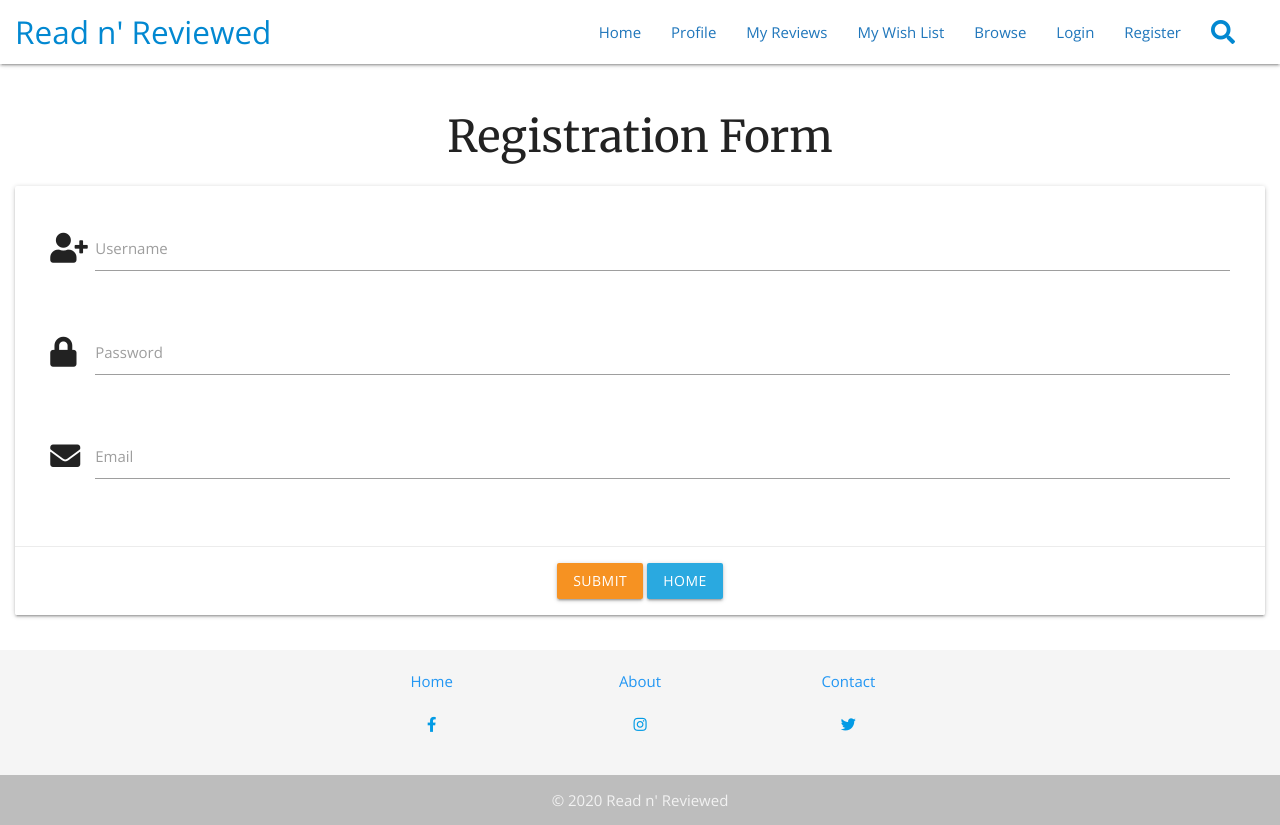
After one commit to nualagr/readnreviewed, a Flask app: page /register in a window 1280 px wide. The commit adds this page. Run offline with Flask 2, Linux system fonts and the light colour scheme; some libraries are stand-ins or nearby versions.

Commit message:
feat: Add register.html template.

```diff
--- a/app.py
+++ b/app.py
@@ -4,6 +4,7 @@ from flask import (
     redirect, request, session, url_for)
 from flask_pymongo import PyMongo
 from bson.objectid import ObjectId
+from werkzeug.security import generate_password_hash, check_password_hash
 if os.path.exists("env.py"):
     import env
 
@@ -29,6 +30,11 @@ def get_books():
     return render_template("index.html", books=books)
 
 
+@app.route("/register")
+def register():
+    return render_template("register.html")
+
+
 if __name__ == "__main__":
     app.run(host=os.environ.get("IP"), port=int(
         os.environ.get("PORT")), debug=True)
--- a/static/css/style.css
+++ b/static/css/style.css
@@ -11,7 +11,7 @@ body {
 
 /* Colours ------------------------------------ */
 .bg-grey-light {
-    background-color: #f8f8f8;
+    background-color: #F8F8F8;
 }
 
 .bg-orange {
@@ -25,6 +25,7 @@ body {
 /* Fonts ------------------------------------- */
 h1, h2, h3, h4, h5 {
     font-family: 'Merriweather', serif;
+    text-align: center;
 }
 
 /* Navbar ------------------------------------- */
@@ -91,7 +92,8 @@ i.profile {
     width: 32px;
 }
 
-.tags-wrapper, .search-tags-wrapper {
+.tags-wrapper,
+.search-tags-wrapper {
     border-bottom: 1px solid rgb(255, 255, 255);
     cursor: text;
     display: inline-block;
@@ -101,7 +103,8 @@ i.profile {
     padding: 0px 0px 0px 30px !important;
 }
 
-.tags-wrapper li, .search-tags-wrapper li {
+.tags-wrapper li,
+.search-tags-wrapper li {
     margin: 0px;
     vertical-align: middle;
 }
--- a/templates/base.html
+++ b/templates/base.html
@@ -33,7 +33,7 @@
                         <li><a href="#">My Wish List</a></li>
                         <li><a href="{{ url_for('get_books') }}">Browse</a></li>
                         <li><a href="#">Login</a></li>
-                        <li><a href="#">Register</a></li>
+                        <li><a href="{{ url_for('register') }}">Register</a></li>
                         <li id="searchbar"><a href="#" class="nav-link button icon"><i class="fas fa-search light-blue-text text-darken-2 left"></i></a></li>
                     </ul>
                     <a href="#searchbar" class="hide-on-large-only right"><i class="fa fa-user light-blue-text text-darken-2 profile" aria-hidden="true"></i></a>
@@ -52,14 +52,15 @@
                 <li><a href="#">My Wish List</a></li>
                 <li><a href="{{ url_for('get_books') }}">Browse</a></li>
                 <li><a href="#">Login</a></li>
-                <li><a href="#">Register</a></li>
+                <li><a href="{{ url_for('register') }}">Register</a></li>
         </ul>
 
         <!-- Search Bar -->
         <div class="header-search-wrapper" style="display: none;">
             <div class="container">
                 <div class="big-search">
-                    <i class="big-search-icon"></i>
+                    <!-- <i class="big-search-icon"></i> -->
+                    <i class="fas fa-search prefix"></i>
                     <form id="searchfrm" name="searchForm"  action="/search" method="get" class="">
                         <ul class="tags-wrapper">
                             <li class="search-field">
@@ -72,8 +73,10 @@
             </div>
         </div>
     </header>
+
     {% block content %}
     {% endblock %}
+
      <!-- Footer component taken from https://materializecss.com/footer.html and modified -->
     <footer class="page-footer grey lighten-4">
         <div class="container">
--- a/templates/browse.html
+++ b/templates/browse.html
@@ -1,5 +1,6 @@
 {% extends "base.html" %}
 {% block content %}
+    <!-- Latest Reviews -->
     <div class="row">
         <div class="col s12">
             <h3 class="center subtitle">Latest Reviews</h3>
--- a/templates/index.html
+++ b/templates/index.html
@@ -7,7 +7,7 @@
             <div class="row">
                 <div class="col s12">
                     <p>Join our community.  Read honest reviews.  Share your recommendations.</p>
-                    <a href="#" class="btn-large btn  orange">Register</a>
+                    <a href="{{ url_for('register') }}" class="btn-large btn  orange">Register</a>
                 </div>
             </div>
     </section>
@@ -71,7 +71,7 @@
                     <p>Read n' Reviewed is a community-lead book recommendation website.  Unaffiliated with any publishing company
                     Read n' Reviewed's mission is to provide our members with a platform where they can share and access honest and
                     revealing reviews making it easier to choose the perfect book to read next.</p>
-                    <a href="#" class="btn-large btn orange">Register</a>
+                    <a href="{{ url_for('register') }}" class="btn-large btn orange">Register</a>
                 </div>
             </div>
     </section>
--- /dev/null
+++ b/templates/register.html
@@ -0,0 +1,41 @@
+{% extends "base.html" %}
+{% block content %}
+    <h3>Registration Form</h3>
+    <!-- Registration Form -->
+    <!-- Card Component copied from https://materializecss.com/cards.html and modified -->
+    <div class="row container">
+        <form method="POST" action="{{ url_for('register') }}">
+            <div class="card white darken-1">
+                <div class="card-content">
+                     <div class="row">
+                        <!-- Form Input Fields copied from https://materializecss.com/text-inputs.html and modified -->
+                        <div class="input-field col s12">
+                        <i class="fas fa-user-plus prefix"></i>
+                        <input id="username" name="username" type="text" class="validate">
+                        <label for="username">Username</label>
+                        </div>
+                    </div>
+                    <div class="row">
+                        <div class="input-field col s12">
+                        <i class="fas fa-lock prefix"></i>
+                        <input id="password" name="password" type="password" class="validate">
+                        <label for="password">Password</label>
+                        </div>
+                    </div>
+                    <div class="row">
+                        <div class="input-field col s12">
+                        <i class="fas fa-envelope prefix"></i>
+                        <input id="email" name="email" type="email" class="validate">
+                        <label for="email">Email</label>
+                        </div>
+                    </div>
+                </div>
+                <div class="card-action center">
+                    <a href="#" class="btn bg-orange">Submit</a>
+                    <a href="{{ url_for('get_books') }}" class="btn bg-blue">Home</a>
+                </div>
+            </div>
+        </form>
+  </div>
+
+{% endblock %}
```
